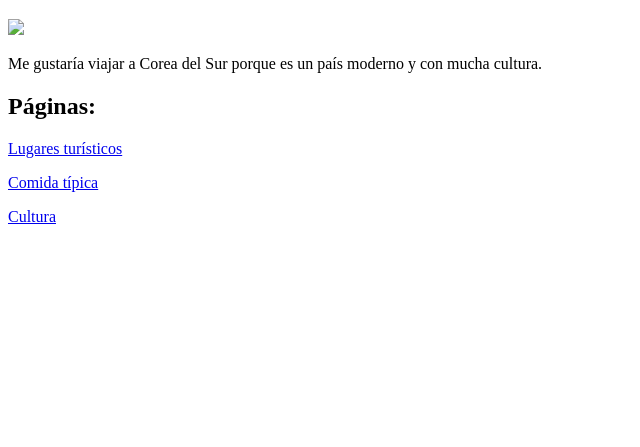
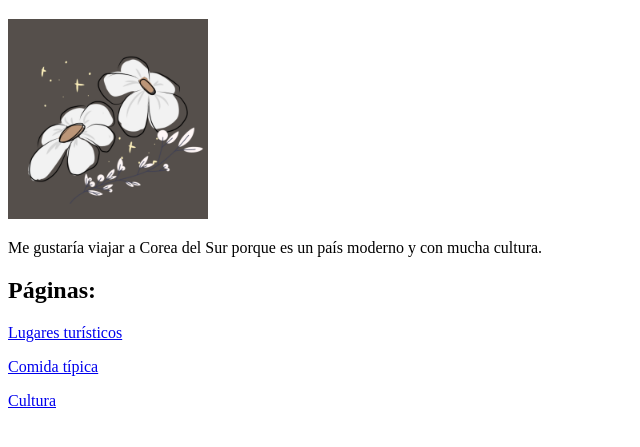
Before and after one commit to 89meli/trabajo-final, a plain HTML site: page index.html in a window 1280 px wide. Shown: the part 61-508 px from the top of the page, without its empty margins (0-640 px from the left). Drawn offline with Linux system fonts and the light colour scheme.

Commit message:
index.html

```diff
--- a/index.html
+++ b/index.html
@@ -9,7 +9,7 @@
     <h1>Mi viaje soñado: Corea del Sur</h1>
 
     <!-- Puedes cambiar esta imagen por tu logo -->
-    <img src="file:///home/melroddom2/Descargas/Hilos(1).png" width="200">
+    <img src="Hilos(1).png" width="200">
 
     <p>Me gustaría viajar a Corea del Sur porque es un país moderno y con mucha cultura.</p>
 
```
